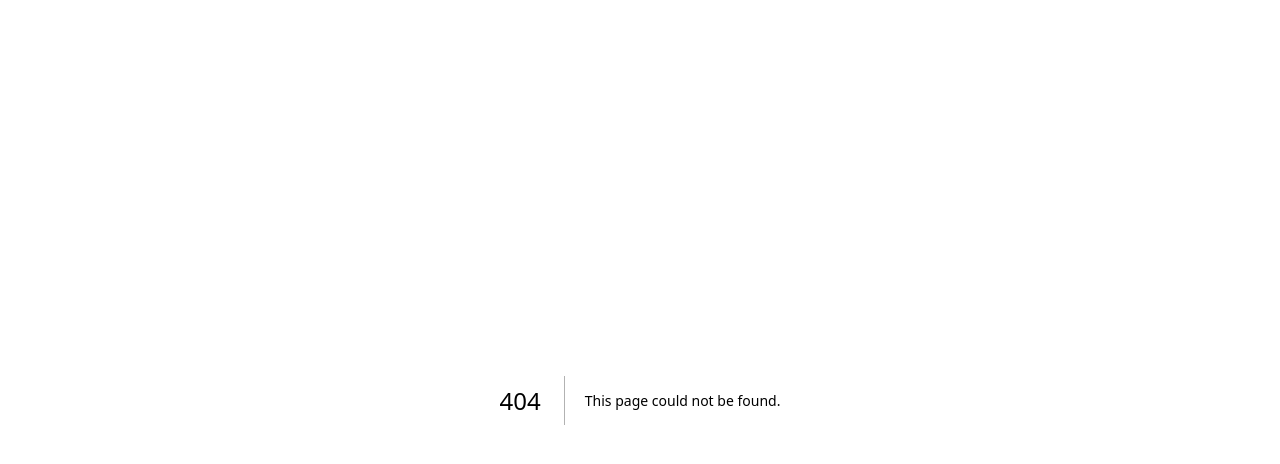
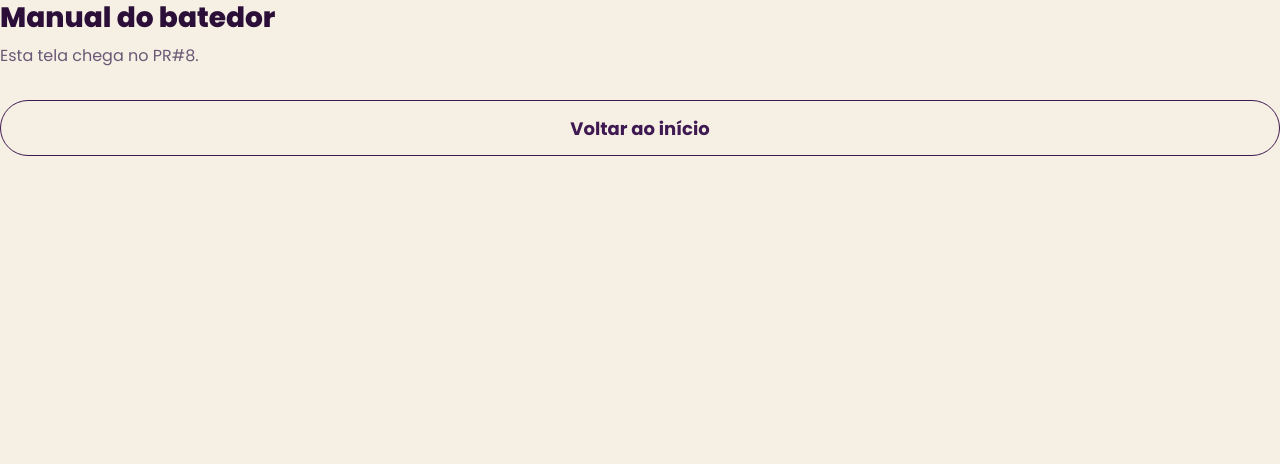
Before and after one commit to LucasAugustoRodrigues/do-rio-a-cuia, a Next.js app: page /manual in a window 1280 px wide. Before the commit this address had no page. Shown: the top 464 px of the page. Built offline with nearby package versions, Linux system fonts and the light colour scheme.

Commit message:
feat(ui): botao base, EmConstrucao e paginas provisorias das abas

```diff
--- /dev/null
+++ b/app/(abas)/cotacao/page.tsx
@@ -0,0 +1,5 @@
+import { EmConstrucao } from "@/components/EmConstrucao";
+
+export default function CotacaoPage() {
+  return <EmConstrucao titulo="Cotação do dia" pr="PR#3" />;
+}
--- /dev/null
+++ b/app/(abas)/manual/page.tsx
@@ -0,0 +1,5 @@
+import { EmConstrucao } from "@/components/EmConstrucao";
+
+export default function ManualPage() {
+  return <EmConstrucao titulo="Manual do batedor" pr="PR#8" />;
+}
--- /dev/null
+++ b/app/(abas)/mapa/page.tsx
@@ -0,0 +1,5 @@
+import { EmConstrucao } from "@/components/EmConstrucao";
+
+export default function MapaPage() {
+  return <EmConstrucao titulo="Pontos de açaí" pr="PR#5" />;
+}
--- /dev/null
+++ b/app/(abas)/perfil/page.tsx
@@ -0,0 +1,5 @@
+import { EmConstrucao } from "@/components/EmConstrucao";
+
+export default function PerfilPage() {
+  return <EmConstrucao titulo="Perfil" pr="PR#9" />;
+}
--- /dev/null
+++ b/components/EmConstrucao.tsx
@@ -0,0 +1,24 @@
+import { Button } from "@/components/ui/Button";
+
+type Props = {
+  titulo: string;
+  pr: string;
+};
+
+export function EmConstrucao({ titulo, pr }: Props) {
+  return (
+    <div>
+      <h1 className="text-[28px] font-extrabold leading-9 text-roxo-900">
+        {titulo}
+      </h1>
+      <p className="mt-2 text-[16px] text-roxo-texto-2">
+        Esta tela chega no {pr}.
+      </p>
+      <div className="mt-8">
+        <Button variante="contornado" href="/">
+          Voltar ao início
+        </Button>
+      </div>
+    </div>
+  );
+}
--- /dev/null
+++ b/components/ui/Button.tsx
@@ -0,0 +1,44 @@
+import Link from "next/link";
+import type { ReactNode } from "react";
+
+type ButtonProps = {
+  variante?: "primario" | "destaque" | "contornado";
+  href?: string;
+  icone?: ReactNode;
+  children: ReactNode;
+} & Omit<React.ButtonHTMLAttributes<HTMLButtonElement>, "children">;
+
+const base =
+  "inline-flex h-14 w-full items-center justify-center gap-3 rounded-full px-6 text-[18px] font-bold disabled:opacity-50";
+
+const variantes = {
+  primario: "bg-roxo-700 text-branco",
+  destaque: "bg-amarelo text-roxo-900",
+  contornado: "border-[1.5px] border-roxo-700 bg-transparent text-roxo-700",
+};
+
+export function Button({
+  variante = "primario",
+  href,
+  icone,
+  children,
+  ...props
+}: ButtonProps) {
+  const classes = `${base} ${variantes[variante]}`;
+
+  if (href) {
+    return (
+      <Link href={href} className={classes} data-variante={variante}>
+        {icone}
+        {children}
+      </Link>
+    );
+  }
+
+  return (
+    <button type="button" className={classes} data-variante={variante} {...props}>
+      {icone}
+      {children}
+    </button>
+  );
+}
```
